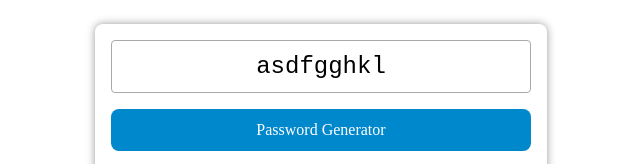
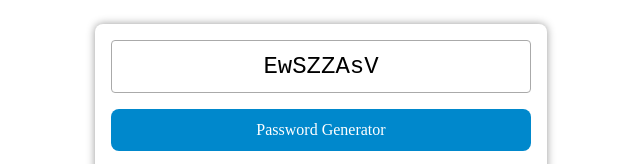
Before and after one commit to YoshihiroNak/JavaScript-dotinstall, a plain HTML site: page password/index.html in a window 1280 px wide. Shown: the top 164 px of the page, 319-959 px from the left. Drawn offline with Linux system fonts and the light colour scheme.

Commit message:
Finished password generator

```diff
--- a/password/index.html
+++ b/password/index.html
@@ -8,9 +8,9 @@
 </head>
 <body>
     <main>
-        <p>asdfgghkl</p>
+        <p id="result"></p>
 
-        <button>Password Generator</button>
+        <button id="btn">Password Generator</button>
 
         <fieldset>
             <legend>Option</legend>
@@ -20,11 +20,11 @@
             </label>
             <label for="">
                 Number
-                <input type="checkbox">
+                <input type="checkbox" id="numbers-checkbox">
             </label>
             <label for="">
                 Symbol
-                <input type="checkbox">
+                <input type="checkbox" id = "symbols-checkbox">
             </label>
         </fieldset>
     </main>
--- a/password/main.js
+++ b/password/main.js
@@ -1,11 +1,43 @@
 'use strict';
 
 {
+    function showPassword() {
+        const result = document.getElementById('result');
+        const numbersCheckbox = document.getElementById('numbers-checkbox');
+        const symbolsCheckbox = document.getElementById('symbols-checkbox');
+        const letters = 'abcdefghijklmnopqrstuvwxyz'
+        const numbers = '0123456789';
+        const symbols = '!#$%&()';
+        let password = '';
+        let seed = letters + letters.toUpperCase()
+
+        if (numbersCheckbox.checked) {
+            seed += numbers;
+        }
+
+        if (symbolsCheckbox.checked) {
+            seed += symbols;
+        }
+
+        for ( let i = 0; i < slider.value; i++) {
+            password += seed[Math.floor(Math.random() * seed.length)]
+        }
+
+        result.textContent = password;
+    }
+
+
     const slider = document.getElementById('slider');
+    const btn = document.getElementById('btn');
 
     slider.addEventListener('input', () => {
         const passwordLength = document.getElementById('password-length');
 
         passwordLength.textContent = slider.value;
     });
+
+    btn.addEventListener('click', () => {
+        showPassword();
+    })
+    showPassword();
 }
```
